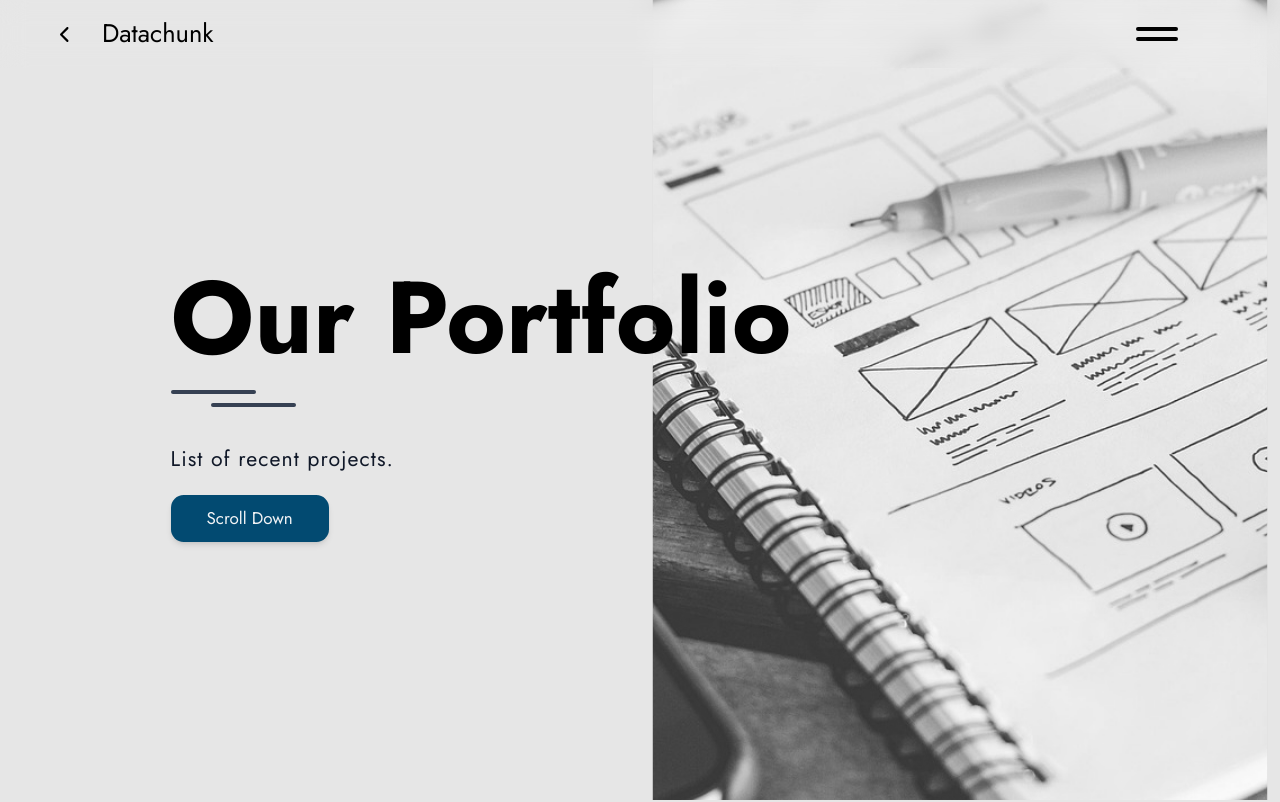
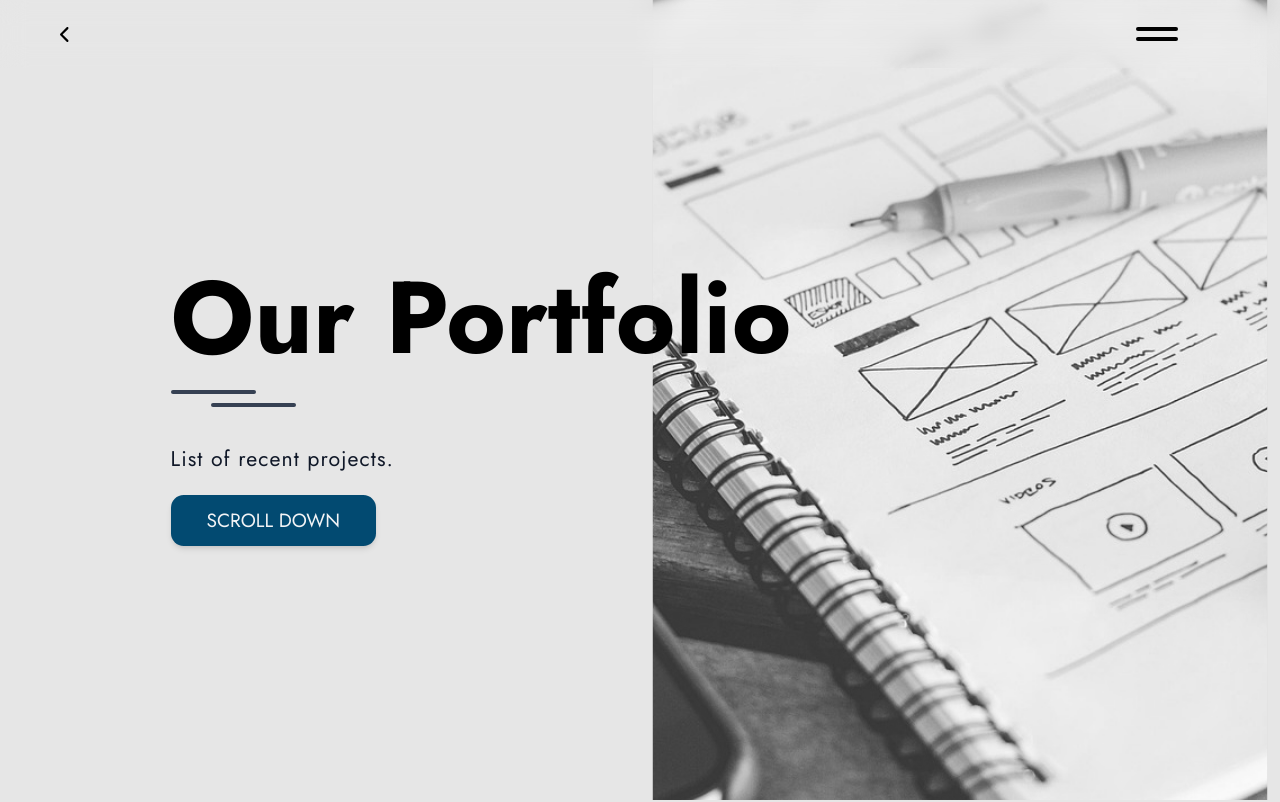
Before and after one commit to renee-runyon/datachunk-website, a Next.js app: page /projects in a window 1280 px wide. Shown: the top 802 px of the page. Built offline with nearby package versions, Linux system fonts and the light colour scheme.

Commit message:
Fix navbar

```diff
--- a/components/Button.jsx
+++ b/components/Button.jsx
@@ -1,7 +1,7 @@
 const Button = ({ children, variation, ...props }) => (
 	<button
 		{...props}
-		className={`title mr-3  rounded-xl px-8 py-2 shadow-md transition duration-300 ease-in-out ${variation === "primary"
+		className={`title mr-3  rounded-xl text-lg uppercase px-8 py-2 shadow-md transition duration-300 ease-in-out ${variation === "primary"
 			? "bg-sky-900 hover:bg-transparent border-transparent hover:border-sky-900 border-2 text-gray-100 hover:text-sky-900 box-border"
 			: "transparent border-2 border-sky-900 text-sky-900 hover:bg-sky-900 hover:text-gray-100 box-border"
 			}`}>
--- a/components/Navbar.jsx
+++ b/components/Navbar.jsx
@@ -3,6 +3,7 @@
 import { useRef, useState, useEffect } from "react";
 import { motion } from "framer-motion";
 import Link from "next/link";
+import { usePathname } from "next/navigation";
 
 /* ------------------------------------------- */
 /* VARIANTS (outside component — stable)       */
@@ -29,9 +30,6 @@ const navVariantsMobile = {
 	},
 };
 
-/* ------------------------------------------- */
-/* ITEM VARIANTS                               */
-/* ------------------------------------------- */
 const itemVariants = {
 	open: (custom) => ({
 		opacity: 1,
@@ -64,7 +62,6 @@ const NavItems = ({ isNavOpen, setIsNavOpen, isMobile }) => {
 		setIsNavOpen(false);
 	};
 
-	// Choose appropriate variant
 	const navVariant = isMobile ? navVariantsMobile : navVariantsDesktop;
 
 	return (
@@ -76,7 +73,6 @@ const NavItems = ({ isNavOpen, setIsNavOpen, isMobile }) => {
 		>
 			<div className="relative backdrop-blur-sm opacity-95 flex flex-col items-center min-h-[100vh] bg-gray-700 min-w-[100vw]">
 				<div className="flex flex-col items-center space-y-8 my-auto z-50">
-
 					<motion.h1
 						variants={itemVariants}
 						animate={isNavOpen ? "open" : "closed"}
@@ -128,7 +124,6 @@ const NavItems = ({ isNavOpen, setIsNavOpen, isMobile }) => {
 							Contact
 						</motion.h2>
 					</Link>
-
 				</div>
 			</div>
 		</motion.div>
@@ -136,14 +131,16 @@ const NavItems = ({ isNavOpen, setIsNavOpen, isMobile }) => {
 };
 
 /* ------------------------------------------- */
-/* NAVBAR SHELL                                */
+/* NAVBAR SHELL (REWRITTEN & FIXED)            */
 /* ------------------------------------------- */
 const Navbar = () => {
 	const navRef = useRef(null);
 	const [isNavOpen, setIsNavOpen] = useState(false);
 	const [isMobile, setIsMobile] = useState(false);
 
-	// Determine mobile vs desktop ONCE
+	const pathname = usePathname();
+	const isHome = pathname === "/";
+
 	useEffect(() => {
 		const checkScreen = () => {
 			setIsMobile(window.innerWidth <= 768);
@@ -160,29 +157,31 @@ const Navbar = () => {
 			<nav
 				ref={navRef}
 				className={`navbar px-5 md:px-24 w-screen fixed transition-colors duration-500
-          ${isNavOpen ? "bg-gray-700 bg-opacity-50" : "backdrop-blur-md"}
-          inset-0 flex justify-between items-center h-16 z-50`}
+        ${isNavOpen ? "bg-gray-700 bg-opacity-50" : "backdrop-blur-md"}
+        inset-0 flex justify-between items-center h-16 z-50`}
 			>
-				<h1 className={`text-2xl transition-colors duration-500 ${isNavOpen ? "text-white" : ""}`}>
-					Datachunk
-				</h1>
-
+				{/* Hamburger stays always */}
 				<button
-					className="burger button flex flex-col justify-center items-center space-y-1.5"
+					className="burger button flex flex-col justify-center items-center space-y-1.5 ml-auto cursor-pointer"
 					onClick={toggleNav}
 				>
+
 					<div
 						className={`w-10 h-1 bg-black rounded-full transition-all duration-300
-              ${isNavOpen ? "rotate-45 bg-white translate-y-[2px]" : ""}`}
+            ${isNavOpen ? "rotate-45 bg-white translate-y-[2px]" : ""}`}
 					></div>
 					<div
 						className={`w-10 h-1 bg-black rounded-full transition-all duration-300
-              ${isNavOpen ? "-rotate-45 -translate-y-2 bg-white" : ""}`}
+            ${isNavOpen ? "-rotate-45 -translate-y-2 bg-white" : ""}`}
 					></div>
 				</button>
 			</nav>
 
-			<NavItems isNavOpen={isNavOpen} setIsNavOpen={setIsNavOpen} isMobile={isMobile} />
+			<NavItems
+				isNavOpen={isNavOpen}
+				setIsNavOpen={setIsNavOpen}
+				isMobile={isMobile}
+			/>
 		</>
 	);
 };
```
